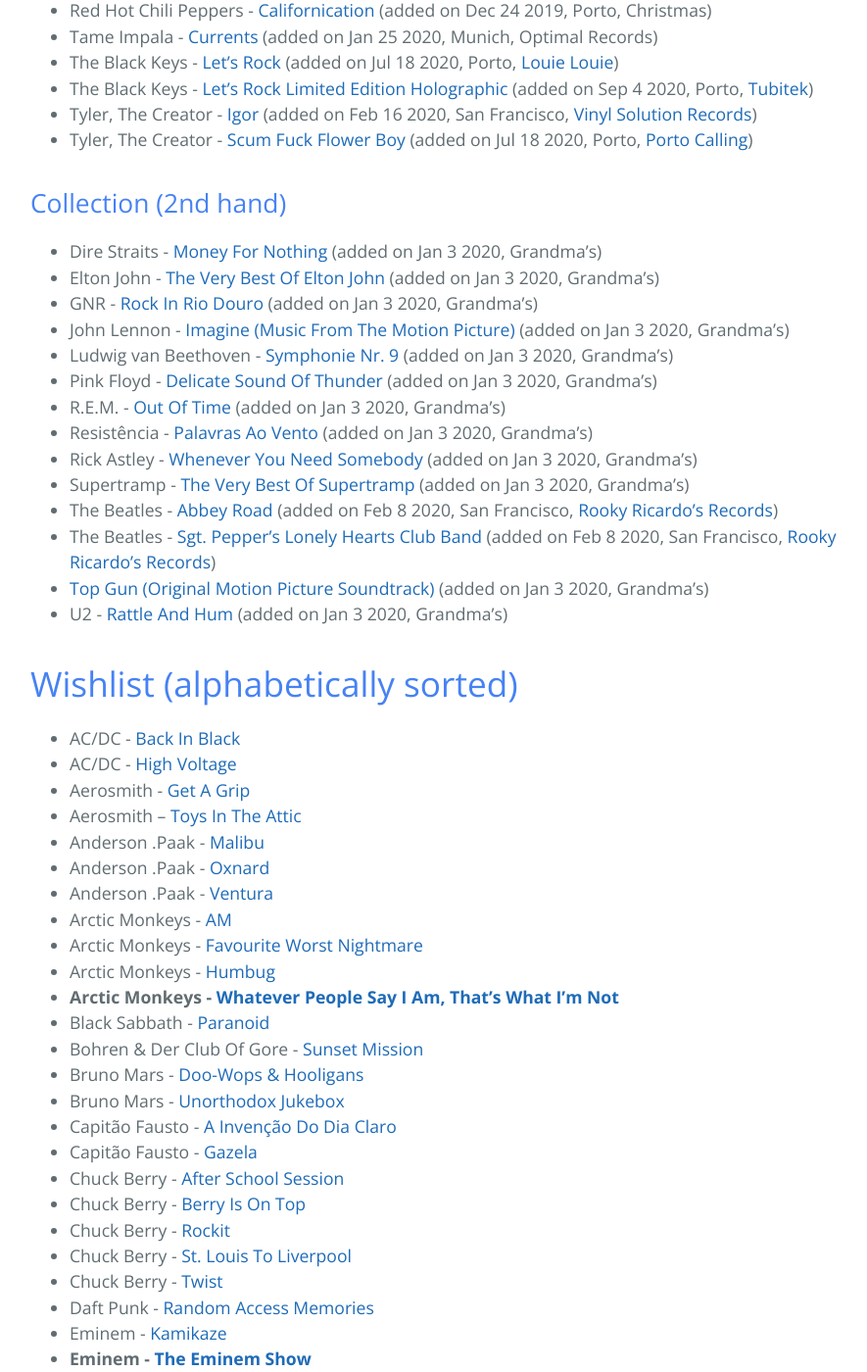
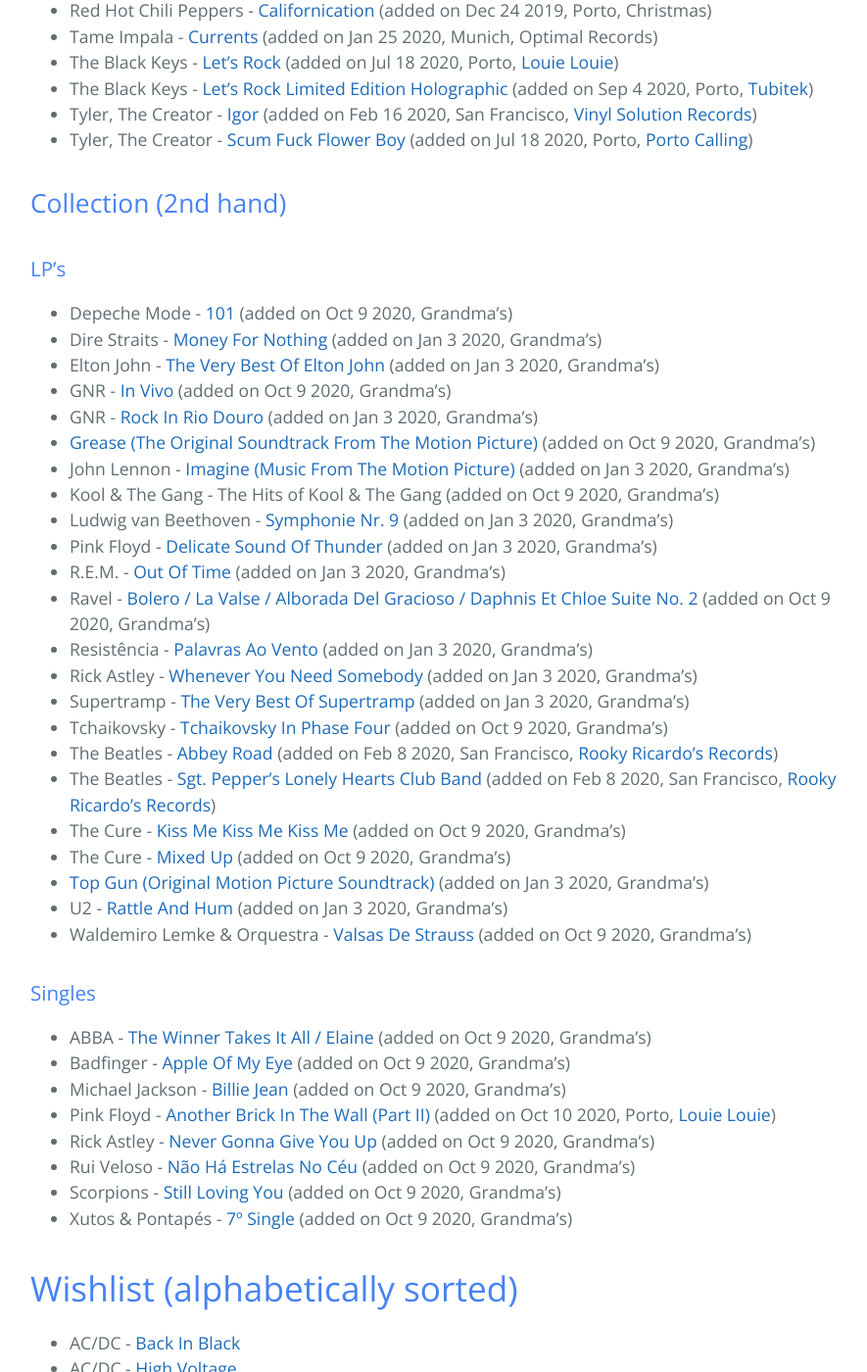
Before and after one commit to andrelago13/andrelago13.github.io, a Jekyll site: the page built from records.md, in a window 1280 px wide and 1400 px high, scrolled down 795 px. Shown: the whole window at 98% size, without its empty margins (193-1078 px from the left). Built offline with Jekyll 4.4.1, drawn with Linux system fonts in a browser that asks for light colours.

Commit message:
Update records.md

```diff
--- a/records.md
+++ b/records.md
@@ -26,20 +26,42 @@
 
 ## Collection (2nd hand)
 
+### LP's
+
+* Depeche Mode - [101](https://www.discogs.com/Depeche-Mode-101/master/2658) (added on Oct 9 2020, Grandma's)
 * Dire Straits - [Money For Nothing](https://www.discogs.com/Dire-Straits-Money-For-Nothing/master/23822) (added on Jan 3 2020, Grandma's)
 * Elton John - [The Very Best Of Elton John](https://www.discogs.com/Elton-John-The-Very-Best-Of-Elton-John/master/97842) (added on Jan 3 2020, Grandma's)
+* GNR - [In Vivo](https://www.discogs.com/GNR-In-Vivo/master/20382) (added on Oct 9 2020, Grandma's)
 * GNR - [Rock In Rio Douro](https://www.discogs.com/GNR-Rock-In-Rio-Douro/master/202085) (added on Jan 3 2020, Grandma's)
+* [Grease (The Original Soundtrack From The Motion Picture)](https://www.discogs.com/Various-Grease-The-Original-Soundtrack-From-The-Motion-Picture/master/97901) (added on Oct 9 2020, Grandma's)
 * John Lennon - [Imagine (Music From The Motion Picture)](https://www.discogs.com/John-Lennon-Imagine-John-Lennon-Music-From-The-Motion-Picture/master/73048) (added on Jan 3 2020, Grandma's)
+* Kool & The Gang - The Hits of Kool & The Gang (added on Oct 9 2020, Grandma's)
 * Ludwig van Beethoven - [Symphonie Nr. 9](https://www.discogs.com/Ludwig-van-Beethoven-Herbert-von-Karajan-Berliner-Philharmoniker-Anna-Tomowa-Sintow-Agnes-Baltsa-Pet/master/280617) (added on Jan 3 2020, Grandma's)
 * Pink Floyd - [Delicate Sound Of Thunder](https://www.discogs.com/Pink-Floyd-Delicate-Sound-Of-Thunder/master/406702) (added on Jan 3 2020, Grandma's)
 * R.E.M. - [Out Of Time](https://www.discogs.com/REM-Out-Of-Time/master/44148) (added on Jan 3 2020, Grandma's)
+* Ravel - [Bolero / La Valse / Alborada Del Gracioso / Daphnis Et Chloe Suite No. 2](https://www.discogs.com/Ravel-Bernstein-conducting-the-New-York-Philharmonic-and-the-Orchestre-National-De-France-Bolero-La-/master/286322) (added on Oct 9 2020, Grandma's)
 * Resistência - [Palavras Ao Vento](https://www.discogs.com/Resist%C3%AAncia-Palavras-Ao-Vento/master/235236) (added on Jan 3 2020, Grandma's)
 * Rick Astley - [Whenever You Need Somebody](https://www.discogs.com/Rick-Astley-Whenever-You-Need-Somebody/master/96568) (added on Jan 3 2020, Grandma's)
 * Supertramp - [The Very Best Of Supertramp](https://www.discogs.com/Supertramp-The-Very-Best-Of-Supertramp/release/389572) (added on Jan 3 2020, Grandma's)
+* Tchaikovsky - [Tchaikovsky In Phase Four](https://www.discogs.com/Tchaikovsky-The-London-Festival-Orchestra-Robert-Sharples-Tchaikovsky-In-Phase-Four/master/256317) (added on Oct 9 2020, Grandma's)
 * The Beatles - [Abbey Road](https://www.discogs.com/The-Beatles-Abbey-Road/master/24047) (added on Feb 8 2020, San Francisco, [Rooky Ricardo's Records](https://goo.gl/maps/F5wPXsYqwzTRkaMZ9))
 * The Beatles - [Sgt. Pepper's Lonely Hearts Club Band](https://www.discogs.com/The-Beatles-Sgt-Peppers-Lonely-Hearts-Club-Band/master/23934) (added on Feb 8 2020, San Francisco, [Rooky Ricardo's Records](https://goo.gl/maps/F5wPXsYqwzTRkaMZ9))
+* The Cure - [Kiss Me Kiss Me Kiss Me](https://www.discogs.com/The-Cure-Kiss-Me-Kiss-Me-Kiss-Me/master/22500) (added on Oct 9 2020, Grandma's)
+* The Cure - [Mixed Up](https://www.discogs.com/The-Cure-Mixed-Up/master/31938) (added on Oct 9 2020, Grandma's)
 * [Top Gun (Original Motion Picture Soundtrack)](https://www.discogs.com/Various-Top-Gun-Original-Motion-Picture-Soundtrack/master/77439) (added on Jan 3 2020, Grandma's)
 * U2 - [Rattle And Hum](https://www.discogs.com/U2-Rattle-And-Hum/master/62619) (added on Jan 3 2020, Grandma's)
+* Waldemiro Lemke & Orquestra - [Valsas De Strauss](https://www.discogs.com/Waldemiro-Lemke-Orquestra-Valsas-De-Strauss/release/12223322) (added on Oct 9 2020, Grandma's)
+
+### Singles
+
+* ABBA - [The Winner Takes It All / Elaine](https://www.discogs.com/ABBA-The-Winner-Takes-It-All-Elaine/master/50029) (added on Oct 9 2020, Grandma's)
+* Badfinger - [Apple Of My Eye](https://www.discogs.com/Badfinger-Apple-Of-My-Eye/master/124244) (added on Oct 9 2020, Grandma's)
+* Michael Jackson - [Billie Jean](https://www.discogs.com/Michael-Jackson-Billie-Jean/master/14781) (added on Oct 9 2020, Grandma's)
+* Pink Floyd - [Another Brick In The Wall (Part II)](https://www.discogs.com/Pink-Floyd-Another-Brick-In-The-Wall-Part-II/release/510358) (added on Oct 10 2020, Porto, [Louie Louie](https://goo.gl/maps/AH2ghHEg5LW4b7DA8))
+* Rick Astley - [Never Gonna Give You Up](https://www.discogs.com/Rick-Astley-Never-Gonna-Give-You-Up/master/96559) (added on Oct 9 2020, Grandma's)
+* Rui Veloso - [Não Há Estrelas No Céu](https://www.discogs.com/Rui-Veloso-N%C3%A3o-H%C3%A1-Estrelas-No-C%C3%A9u/release/3226897) (added on Oct 9 2020, Grandma's)
+* Scorpions - [Still Loving You](https://www.discogs.com/Scorpions-Still-Loving-You/master/29451) (added on Oct 9 2020, Grandma's)
+* Xutos & Pontapés - [7º Single](https://www.discogs.com/Xutos-Pontap%C3%A9s-7%C2%BA-Single/release/1538456) (added on Oct 9 2020, Grandma's)
 
 # Wishlist (alphabetically sorted)
 
```
